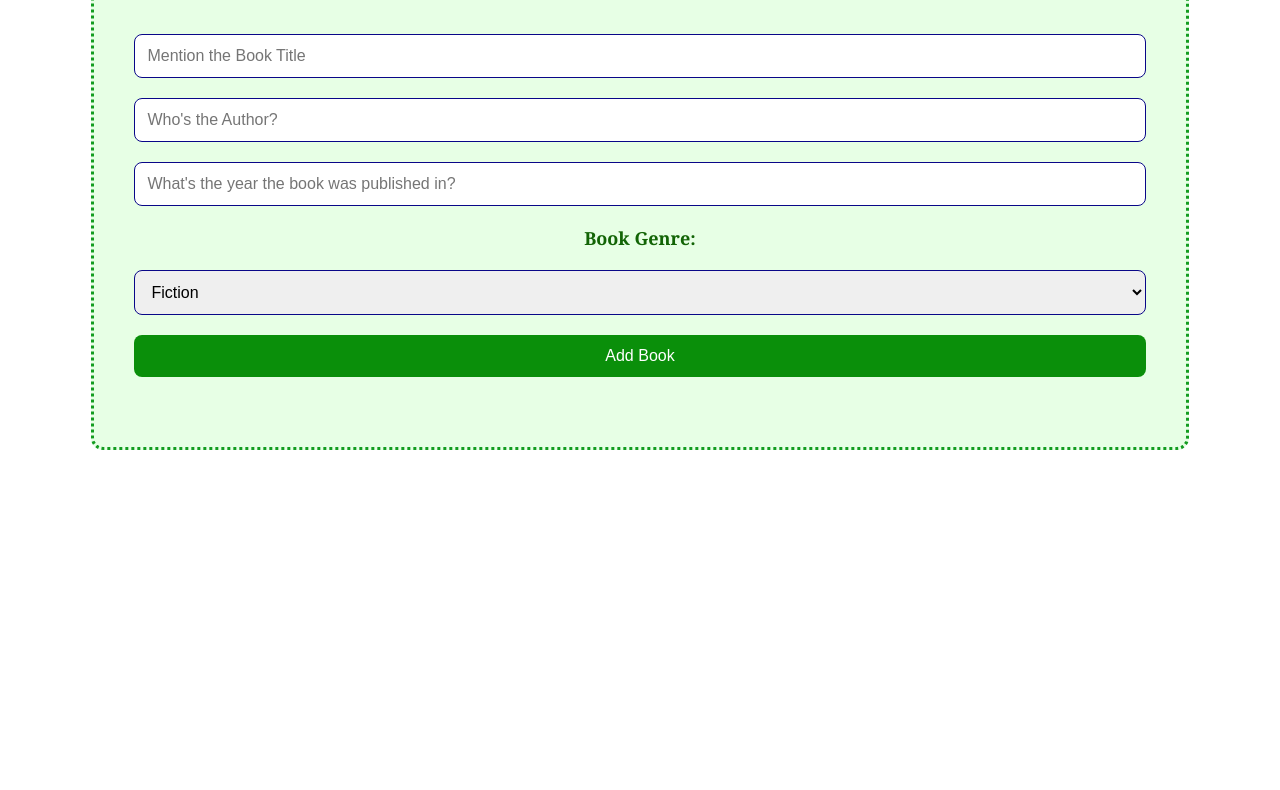
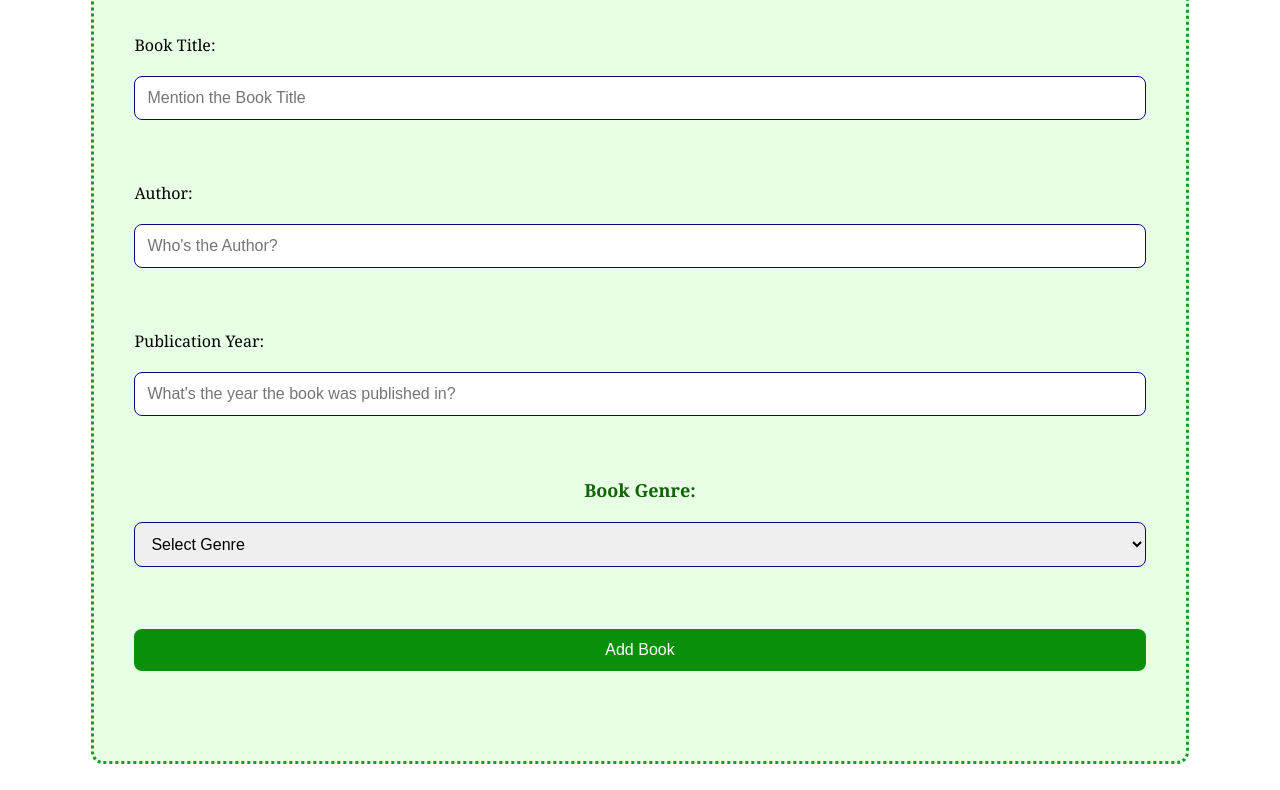
Before and after one commit to Aaisma/Library-Management-System, a plain HTML site: page index.html in a window 1280 px wide. Shown: the part 211-1001 px from the top of the page. Before the commit the page ends 800 px from the top, so only its background shows below. Drawn offline with Linux system fonts and the light colour scheme.

Commit message:
Update html

```diff
--- a/index.html
+++ b/index.html
@@ -1,3 +1,4 @@
+<!--
 <!DOCTYPE html>
 <html lang="en">
     <head>
@@ -21,6 +22,52 @@
                 <button type="submit">Add Book</button>
             </form>
             <div id="book-list"></div>
-        </div>
+         </div>
+        <script src="script.js"></script>
     </body>
 </html>
+-->
+
+<!DOCTYPE html>
+<html lang="en">
+<head>
+    <meta charset="UTF-8">
+    <meta name="viewport" content="width=device-width, initial-scale=1.0">
+    <link rel="stylesheet" href="style.css">
+    <title>Library Management System</title>
+</head>
+<body>
+    <div class="container">
+        <h1>Library Management System</h1>
+        <form id="book-form">
+            <label for="title">Book Title:</label>
+            <input type="text" id="title" placeholder="Mention the Book Title" required>
+            <br>
+
+            <label for="author">Author:</label>
+            <input type="text" id="author" placeholder="Who's the Author?" required>
+            <br>
+
+            <label for="year">Publication Year:</label>
+            <input type="number" id="year" placeholder="What's the year the book was published in?" required>
+            <br>
+
+            <label for="book-type">Book Genre:</label>
+            <select id="book-type" required>
+                <option value="">Select Genre</option>
+                <option value="Fiction">Fiction</option>
+                <option value="Non-Fiction">Non-Fiction</option>
+                <option value="Biography">Biography</option>
+                <option value="Self-Help">Self-Help</option>
+                <option value="Other">Other</option>
+            </select>
+            <br>
+
+            <button type="submit">Add Book</button>
+            <div id="error-message"></div>
+        </form>
+        <div id="book-list"></div>
+    </div>
+    <script src="script.js"></script>
+</body>
+</html>
```
